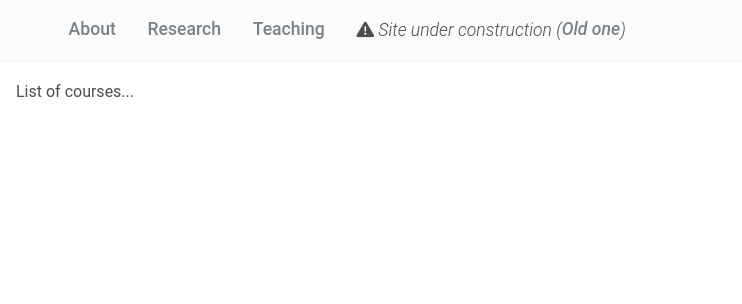
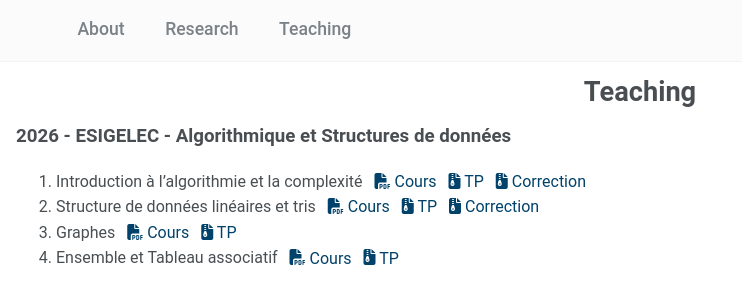
Before and after one commit to Nanored4498/Nanored4498.github.io, a Jekyll site: the page built from teaching.html, in a window 1280 px wide. Shown: the top 304 px of the page, without its empty margins (0-742 px from the left). Built offline with Jekyll 4.4.1, drawn with Linux system fonts in a browser that asks for light colours.

Commit message:
teaching

```diff
--- a/_includes/header.html
+++ b/_includes/header.html
@@ -10,10 +10,6 @@
 			<li>
 				<a href="/teaching">Teaching</a>
 			</li>
-			<li style="font-style: italic; font-weight: 300;">
-				<i class="fa fa-exclamation-triangle" aria-hidden="true"></i>
-				Site under construction (<a href="https://perso.ens-lyon.fr/yoann.coudert-osmont" style="font-weight: 500;">Old one</a>)
-			</li>
 		</ul>
 	</nav>
 </header>
--- a/research.html
+++ b/research.html
@@ -225,7 +225,7 @@ title: Research | Yoann Coudert
 
 <div class="pub">
 	<div class="txt" style="width: 100%;">
-		<p class="title">Champs de repères 2,5D pour la génération de maillages hexaédriques</p>
+		<p class="title" style="border-top: 1px solid; margin-top: 0.5em;">Champs de repères 2,5D pour la génération de maillages hexaédriques</p>
 		<p class="author"><em class="me"></em></p>
 		<p class="where">Université de Lorraine</p>
 		<p class="desc">Hexahedral meshes are the preferred representation for many numerical simulations, but they are hard to generate automatically. This thesis builds on global parametrization, where frame fields can produce singularity graphs incompatible with any valid hexahedral mesh. The polycube approach avoids this by forbidding internal singularities, at the cost of mesh quality. Instead, the thesis allows internal singularities all oriented along one direction, which amounts to extruding a quadrilateral mesh. The method is illustrated on geological domain remeshing.</p>
--- a/teaching.html
+++ b/teaching.html
@@ -2,4 +2,61 @@
 layout: default
 title: Teaching | Yoann Coudert
 ---
-List of courses...
+
+<style>
+	li a {
+		padding-left: 0.5em;
+	}
+</style>
+
+<h1>Teaching</h1>
+
+<h3>2026 - ESIGELEC - Algorithmique et Structures de données</h3>
+
+<ol>
+	<li>
+		Introduction à l’algorithmie et la complexité
+		<a href="{{ site.files_url }}/ESIGELEC/cours1.pdf">
+			<i class="fas fa-file-pdf" aria-hidden="true"></i> Cours
+		</a>
+		<a href="{{ site.files_url }}/ESIGELEC/TP1.zip">
+			<i class="fas fa-file-zipper" aria-hidden="true"></i> TP
+		</a>
+		<a href="{{ site.files_url }}/ESIGELEC/correction1.zip">
+			<i class="fas fa-file-zipper" aria-hidden="true"></i> Correction
+		</a>
+	</li>
+
+	<li>
+		Structure de données linéaires et tris
+		<a href="{{ site.files_url }}/ESIGELEC/cours2.pdf">
+			<i class="fas fa-file-pdf" aria-hidden="true"></i> Cours
+		</a>
+		<a href="{{ site.files_url }}/ESIGELEC/TP2.zip">
+			<i class="fas fa-file-zipper" aria-hidden="true"></i> TP
+		</a>
+		<a href="{{ site.files_url }}/ESIGELEC/correction2.zip">
+			<i class="fas fa-file-zipper" aria-hidden="true"></i> Correction
+		</a>
+	</li>
+
+	<li>
+		Graphes
+		<a href="{{ site.files_url }}/ESIGELEC/cours3.pdf">
+			<i class="fas fa-file-pdf" aria-hidden="true"></i> Cours
+		</a>
+		<a href="{{ site.files_url }}/ESIGELEC/TP3.zip">
+			<i class="fas fa-file-zipper" aria-hidden="true"></i> TP
+		</a>
+	</li>
+
+	<li>
+		Ensemble et Tableau associatif
+		<a href="{{ site.files_url }}/ESIGELEC/cours4.pdf">
+			<i class="fas fa-file-pdf" aria-hidden="true"></i> Cours
+		</a>
+		<a href="{{ site.files_url }}/ESIGELEC/TP4.zip">
+			<i class="fas fa-file-zipper" aria-hidden="true"></i> TP
+		</a>
+	</li>
+</ol>
```
